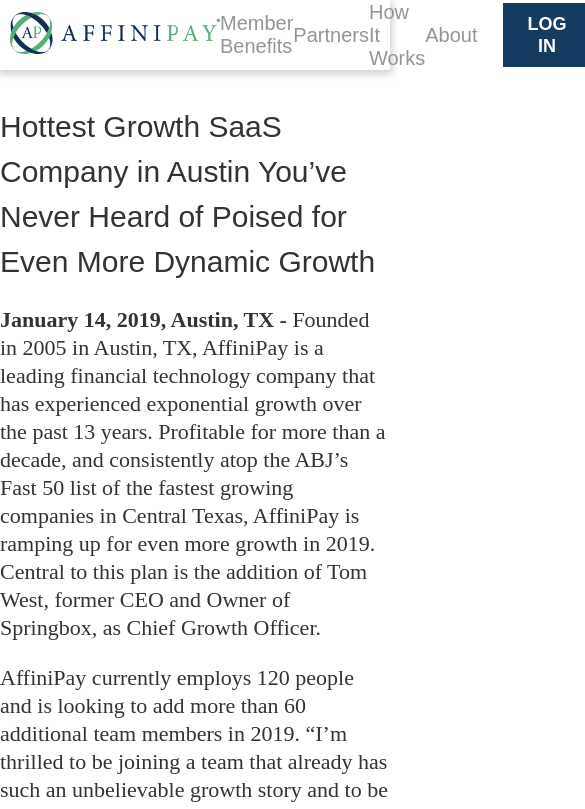
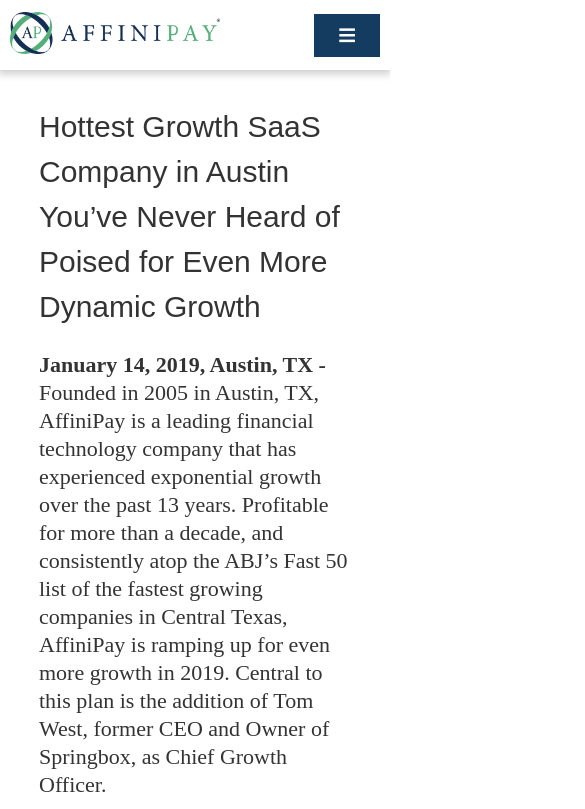
Before and after one commit to n-fisher/affinipay-project, a React (Create React App) app: page / in a window 390 px wide. Shown: the top 809 px of the page, 585 px wide, since content can reach past the window. Built offline with nearby package versions, Linux system fonts and the light colour scheme.

Commit message:
Responsiveness updates
- Add fontawesome for phone menu button
- Hide other navs at smaller widths

```diff
--- a/package.json
+++ b/package.json
@@ -33,5 +33,8 @@
       "last 2 firefox version",
       "last 2 safari version"
     ]
+  },
+  "devDependencies": {
+    "@fortawesome/fontawesome-free": "^5.9.0"
   }
 }
--- a/src/App.scss
+++ b/src/App.scss
@@ -1,3 +1,5 @@
+@import '~@fortawesome/fontawesome-free/css/all.css';
+
 %container {
   width: auto;
   max-width: 1150px;
@@ -40,6 +42,12 @@
         }
       }
 
+      p {
+        @media screen and (max-width: 1160px) {
+          display: none;
+        }
+      }
+
       button {
         height: auto;
         line-height: 22px;
@@ -51,6 +59,18 @@
         padding: 10px 25px;
         font-weight: bold;
         margin-left: 25px;
+
+        &::before {
+          content: 'LOG IN';
+        }
+
+        @media screen and (max-width: 1160px) {
+          &::before {
+            font-family: 'Font Awesome 5 Free';
+            content: '\f0c9';
+            font-weight: 900;
+          }
+        }
       }
     }
   }
@@ -58,6 +78,7 @@
   .content-body {
     @extend %container;
     margin: 34px auto;
+    max-width: 80%;
 
     h1 {
       padding: none;
--- a/src/Header.tsx
+++ b/src/Header.tsx
@@ -11,7 +11,7 @@
         <p>Partners</p>
         <p>How It Works</p>
         <p>About</p>
-        <button>LOG IN</button>
+        <button />
       </div>
     </header>
   );
```
Also changed, not shown: src/ContentBody.tsx (line endings or trailing spaces), 1 other file (tests, documents, lock files or other folders).
